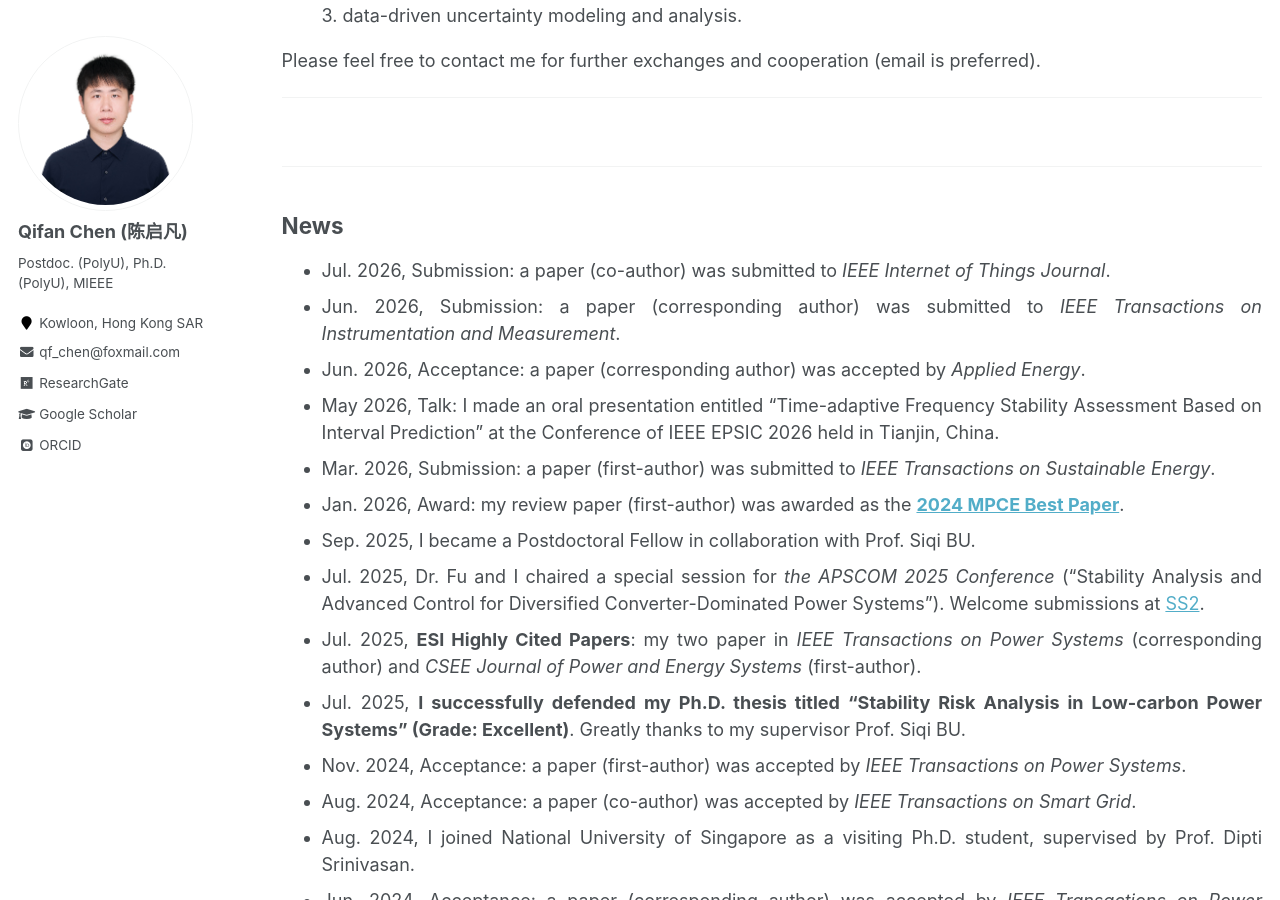
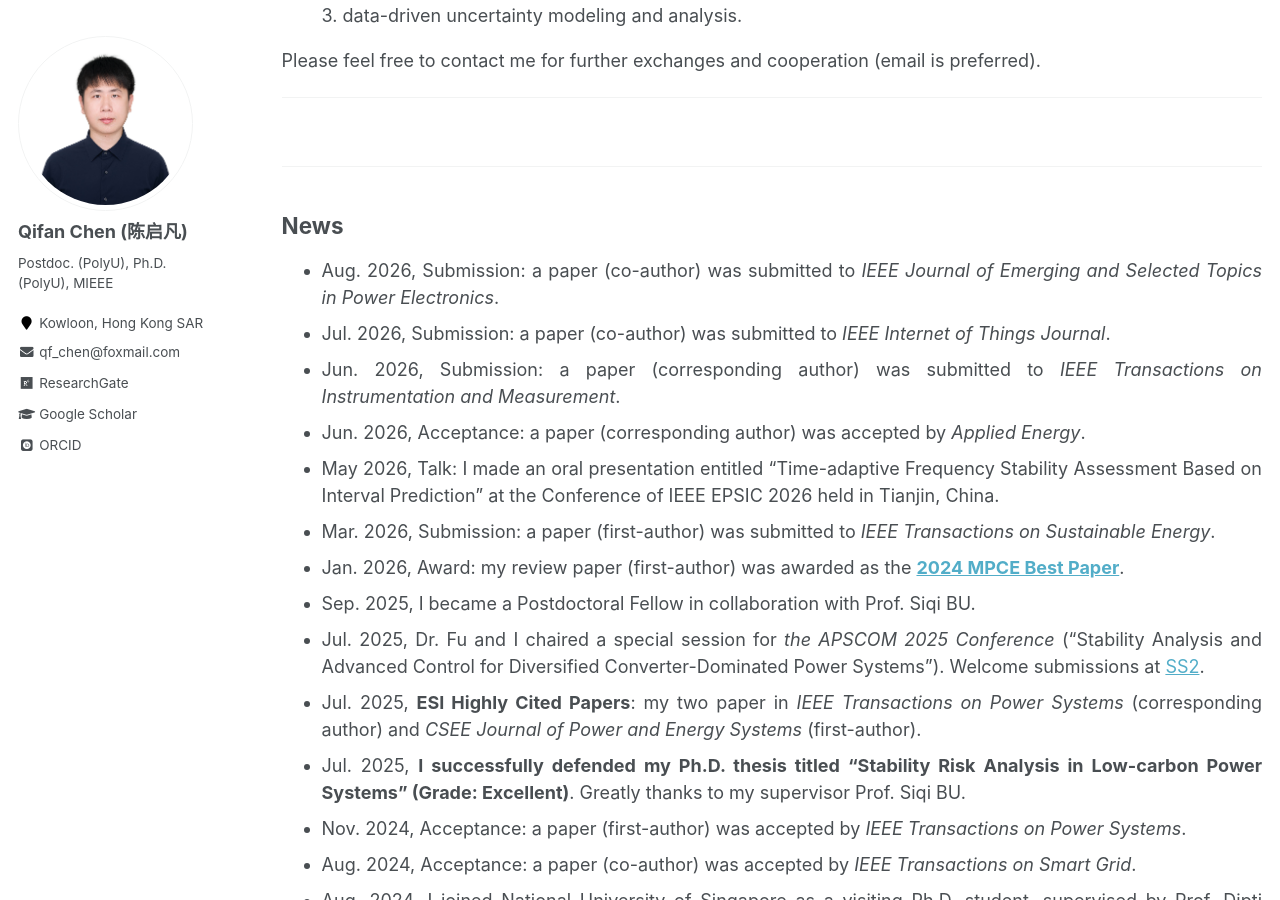
Before and after one commit to ChQf/ChQf.github.io, a Jekyll site: the page built from _pages/about.md, in a window 1280 px wide and 900 px high, scrolled down 573 px. Built offline with Jekyll 4.4.1, drawn with Linux system fonts in a browser that asks for light colours; some web fonts are replaced.

Commit message:
Update about.md

```diff
--- a/_pages/about.md
+++ b/_pages/about.md
@@ -32,6 +32,7 @@ ___
 ---
 
 ## News
+* Aug. 2026, Submission: a paper (co-author) was submitted to *IEEE Journal of Emerging and Selected Topics in Power Electronics*.
 * Jul. 2026, Submission: a paper (co-author) was submitted to *IEEE Internet of Things Journal*.
 * Jun. 2026, Submission: a paper (corresponding author) was submitted to *IEEE Transactions on Instrumentation and Measurement*.
 * Jun. 2026, Acceptance: a paper (corresponding author) was accepted by *Applied Energy*.
```
